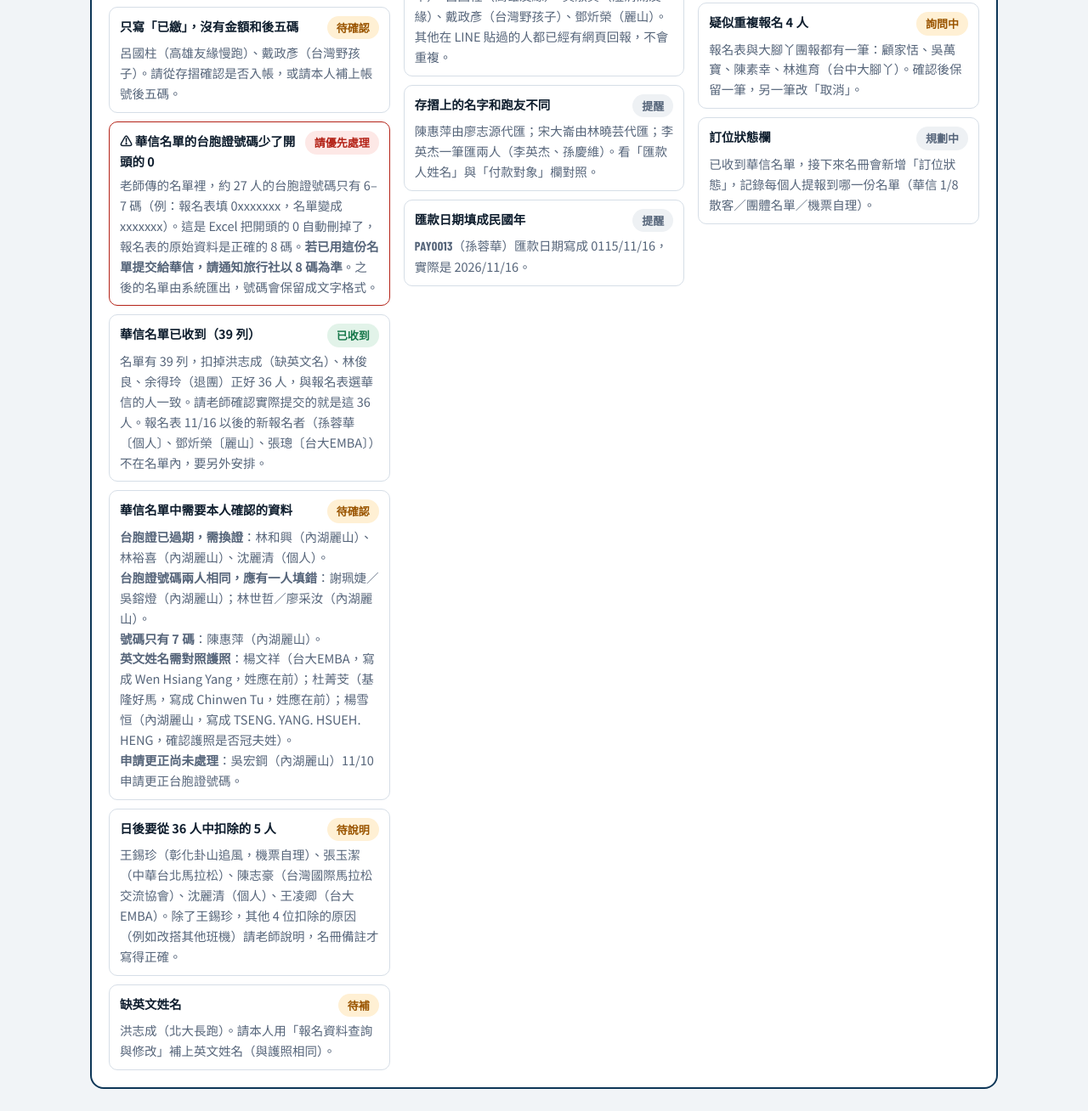
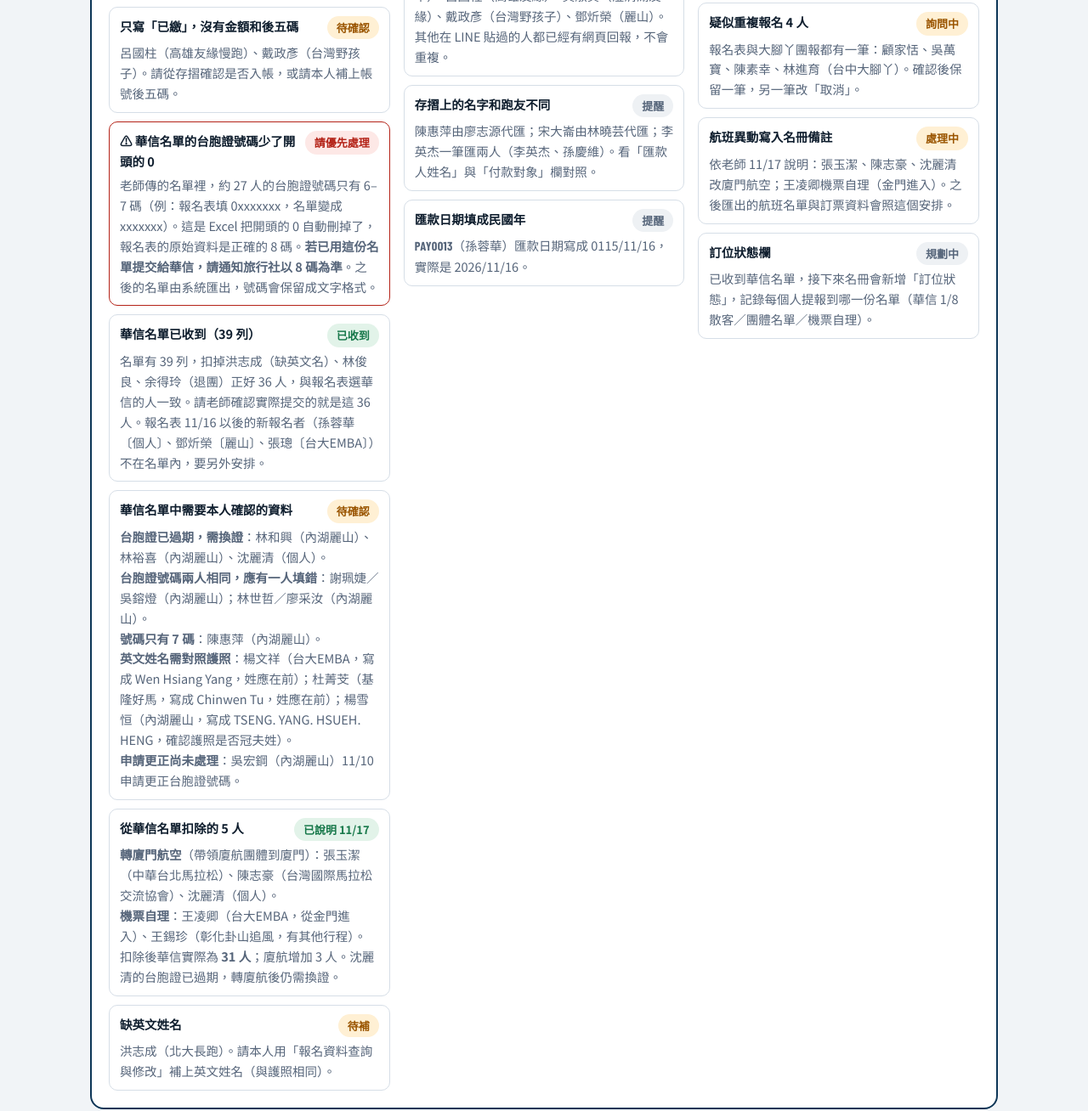
Before and after one commit to willleester/xiamen-2027, a plain HTML site: page staff.html in a window 1280 px wide. Shown: the part 680-1988 px from the top of the page at 85% size. Drawn offline with nearby package versions, Linux system fonts and the light colour scheme; a web font is replaced by a local one.

Commit message:
看板：老師 11/17 航班異動
Co-Authored-By: Claude Opus 5.5 <noreply@anthropic.com>

```diff
--- a/staff.html
+++ b/staff.html
@@ -140,8 +140,8 @@ footer .in{padding-block:0 32px}
             <span class="d">名單有 39 列，扣掉洪志成（缺英文名）、林俊良、余得玲（退團）正好 36 人，與報名表選華信的人一致。請老師確認實際提交的就是這 36 人。報名表 11/16 以後的新報名者（孫蓉華〔個人〕、鄧炘榮〔麗山〕、張璁〔台大EMBA〕）不在名單內，要另外安排。</span></div>
           <div class="item"><div class="t">華信名單中需要本人確認的資料<span class="chip c-wait">待確認</span></div>
             <span class="d"><b>台胞證已過期，需換證</b>：林和興（內湖麗山）、林裕喜（內湖麗山）、沈麗清（個人）。<br><b>台胞證號碼兩人相同，應有一人填錯</b>：謝珮婕／吳鎔燈（內湖麗山）；林世哲／廖采汝（內湖麗山）。<br><b>號碼只有 7 碼</b>：陳惠萍（內湖麗山）。<br><b>英文姓名需對照護照</b>：楊文祥（台大EMBA，寫成 Wen Hsiang Yang，姓應在前）；杜菁芠（基隆好馬，寫成 Chinwen Tu，姓應在前）；楊雪恒（內湖麗山，寫成 TSENG. YANG. HSUEH. HENG，確認護照是否冠夫姓）。<br><b>申請更正尚未處理</b>：吳宏鋼（內湖麗山）11/10 申請更正台胞證號碼。</span></div>
-          <div class="item"><div class="t">日後要從 36 人中扣除的 5 人<span class="chip c-wait">待說明</span></div>
-            <span class="d">王錫珍（彰化卦山追風，機票自理）、張玉潔（中華台北馬拉松）、陳志豪（台灣國際馬拉松交流協會）、沈麗清（個人）、王凌卿（台大EMBA）。除了王錫珍，其他 4 位扣除的原因（例如改搭其他班機）請老師說明，名冊備註才寫得正確。</span></div>
+          <div class="item"><div class="t">從華信名單扣除的 5 人<span class="chip c-ok">已說明 11/17</span></div>
+            <span class="d"><b>轉廈門航空</b>（帶領廈航團體到廈門）：張玉潔（中華台北馬拉松）、陳志豪（台灣國際馬拉松交流協會）、沈麗清（個人）。<br><b>機票自理</b>：王凌卿（台大EMBA，從金門進入）、王錫珍（彰化卦山追風，有其他行程）。<br>扣除後華信實際為 <b>31 人</b>；廈航增加 3 人。沈麗清的台胞證已過期，轉廈航後仍需換證。</span></div>
           <div class="item"><div class="t">缺英文姓名<span class="chip c-wait">待補</span></div>
             <span class="d">洪志成（北大長跑）。請本人用「報名資料查詢與修改」補上英文姓名（與護照相同）。</span></div>
         </div>
@@ -166,6 +166,8 @@ footer .in{padding-block:0 32px}
             <span class="d">林俊良（耕跑團）、余得玲（台中大腳丫）（盧老師 11/16 告知）。名冊將改為「取消」，不再計入應收。</span></div>
           <div class="item"><div class="t">疑似重複報名 4 人<span class="chip c-wait">詢問中</span></div>
             <span class="d">報名表與大腳丫團報都有一筆：顧家恬、吳萬寶、陳素幸、林進育（台中大腳丫）。確認後保留一筆，另一筆改「取消」。</span></div>
+          <div class="item"><div class="t">航班異動寫入名冊備註<span class="chip c-wait">處理中</span></div>
+            <span class="d">依老師 11/17 說明：張玉潔、陳志豪、沈麗清改廈門航空；王凌卿機票自理（金門進入）。之後匯出的航班名單與訂票資料會照這個安排。</span></div>
           <div class="item"><div class="t">訂位狀態欄<span class="chip c-off">規劃中</span></div>
             <span class="d">已收到華信名單，接下來名冊會新增「訂位狀態」，記錄每個人提報到哪一份名單（華信 1/8 散客／團體名單／機票自理）。</span></div>
         </div>
```
